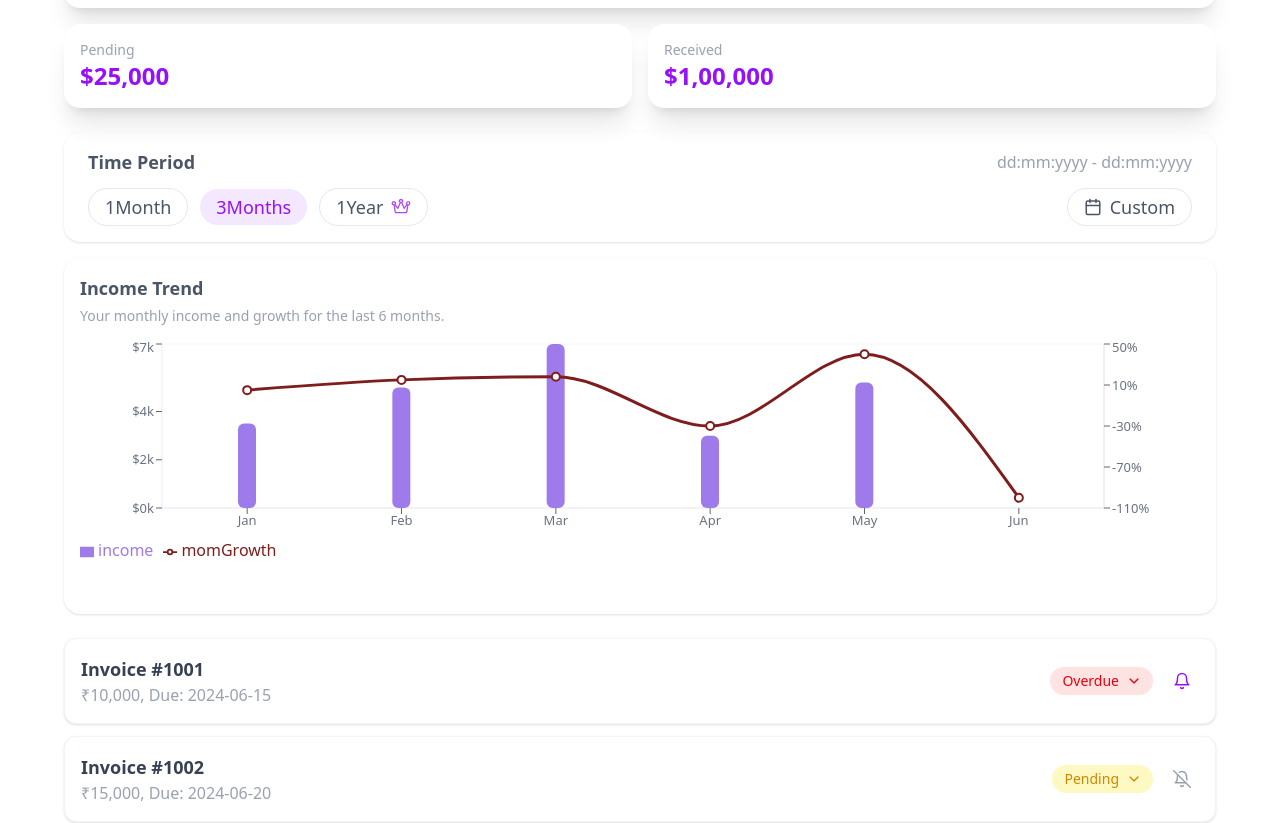
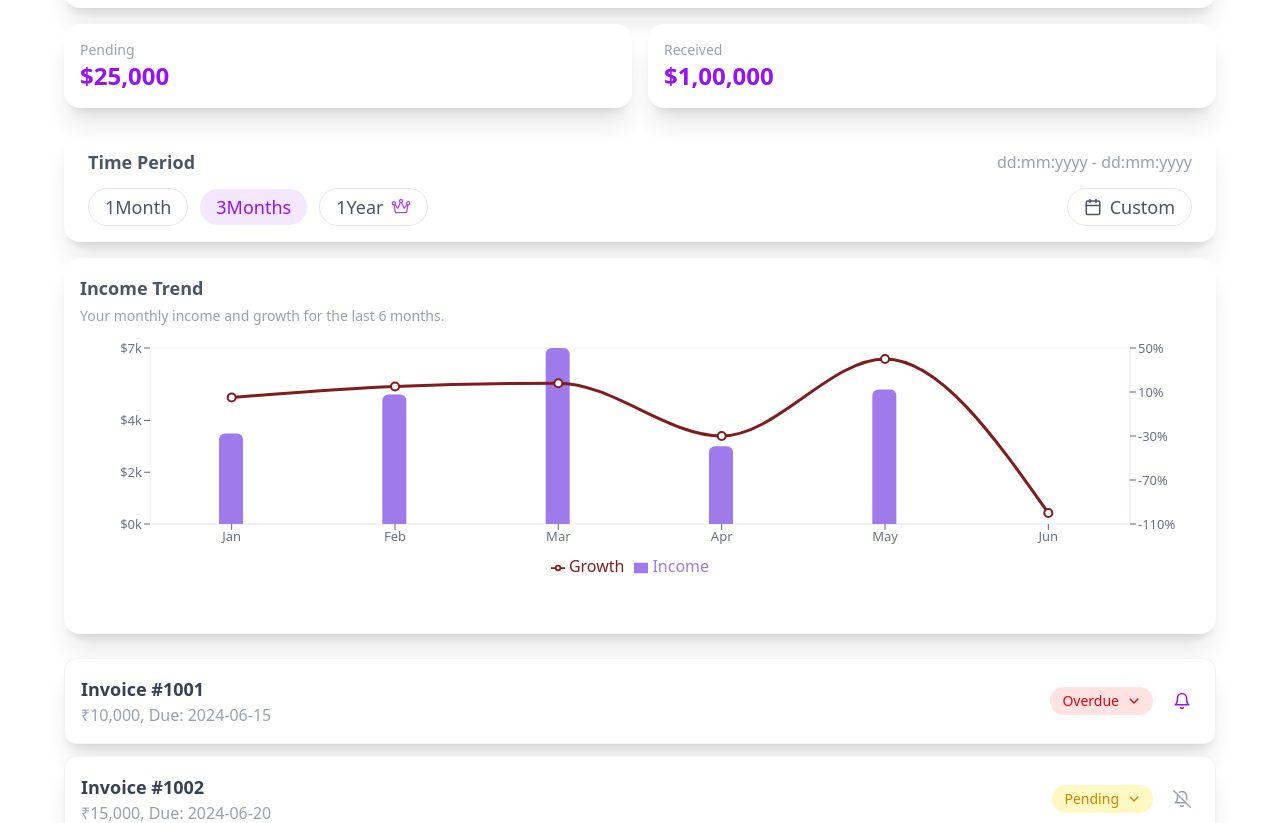
Before and after one commit to aksharkh/Sparkonomy, a React (Vite) app: page / in a window 1280 px wide. Shown: the part 540-1363 px from the top of the page. Built offline with nearby package versions, Linux system fonts and the light colour scheme.

Commit message:
added some shadow and changed some chart styles

```diff
--- a/src/App.jsx
+++ b/src/App.jsx
@@ -90,6 +90,9 @@ export default function App() {
   const [incomeTrends, setIncomeTrends] = useState(initialIncomeTrends);
   const [isModalOpen, setIsModalOpen] = useState(false);
 
+  // NEW: selected time period state (visual only)
+  const [selectedPeriod, setSelectedPeriod] = useState("3Months");
+
   const toggleReminder = (id) => {
     setIncomeTrends((prev) =>
       prev.map((it) => (it.id === id ? { ...it, reminder: !it.reminder } : it))
@@ -154,13 +157,13 @@ export default function App() {
         <img
           src="https://images.rawpixel.com/image_png_800/cHJpdmF0ZS9sci9pbWFnZXMvd2Vic2l0ZS8yMDIyLTA4L2pvYjEwMzQtZWxlbWVudC0wNy00MDMucG5n.png"
           alt="Profile"
-          className="rounded-full w-10 h-10 sm:w-12 sm:h-12 md:w-14 md:h-14 lg:w-16 lg:h-16"
+          className=" cursor-pointer rounded-full w-10 h-10 sm:w-12 sm:h-12 md:w-14 md:h-14 lg:w-16 lg:h-16"
         />
       </div>
 
       <div className="bg-white flex-1 rounded-t-3xl p-4 sm:p-6 md:p-12 lg:p-16 overflow-y-auto no-scrollbar">
         <div
-          className="bg-gray-100 rounded-2xl px-6 py-6 flex flex-col items-center text-center cursor-pointer"
+          className="bg-gray-200 rounded-2xl px-6 py-6 flex flex-col items-center text-center cursor-pointer shadow-xl"
           onClick={() => setIsModalOpen(true)}
         >
           <FiPlusCircle className="text-4xl sm:text-5xl md:text-6xl text-purple-600 mx-1" />
@@ -195,7 +198,7 @@ export default function App() {
           </div>
         </div>
 
-        <div className="bg-white rounded-2xl shadow-sm p-3 mt-6 md:px-6 md:py-4">
+        <div className="bg-white rounded-2xl shadow-xl p-3 mt-6 md:px-6 md:py-4">
           <div className="flex items-center justify-between">
             <h4 className="text-sm sm:text-base md:text-lg font-semibold text-gray-600">
               Time Period
@@ -207,23 +210,50 @@ export default function App() {
 
           <div className="mt-3 flex items-center gap-3 flex-wrap justify-between">
             <div className="flex items-center gap-3 flex-wrap">
-              <div className="px-4 py-1 rounded-full text-sm sm:text-base md:text-lg font-medium inline-flex items-center gap-2 bg-white border border-gray-200 text-gray-600">
+              <button
+                type="button"
+                aria-pressed={selectedPeriod === "1Month"}
+                onClick={() => setSelectedPeriod("1Month")}
+                className={` cursor-pointer px-4 py-1 rounded-full text-sm sm:text-base md:text-lg font-medium inline-flex items-center gap-2 ${
+                  selectedPeriod === "1Month"
+                    ? "bg-purple-100 text-purple-600"
+                    : "bg-white border border-gray-200 text-gray-600"
+                }`}
+              >
                 1Month
-              </div>
+              </button>
 
-              <div className="px-4 py-1 rounded-full text-sm sm:text-base md:text-lg font-medium inline-flex items-center gap-2 bg-purple-100 text-purple-600">
+              <button
+                type="button"
+                aria-pressed={selectedPeriod === "3Months"}
+                onClick={() => setSelectedPeriod("3Months")}
+                className={`cursor-pointer px-4 py-1 rounded-full text-sm sm:text-base md:text-lg font-medium inline-flex items-center gap-2 ${
+                  selectedPeriod === "3Months"
+                    ? "bg-purple-100 text-purple-600"
+                    : "bg-white border border-gray-200 text-gray-600"
+                }`}
+              >
                 3Months
-              </div>
+              </button>
 
-              <div className="px-4 py-1 rounded-full text-sm sm:text-base md:text-lg font-medium inline-flex items-center gap-2 bg-white border border-gray-200 text-gray-600">
+              <button
+                type="button"
+                aria-pressed={selectedPeriod === "1Year"}
+                onClick={() => setSelectedPeriod("1Year")}
+                className={`cursor-pointer px-4 py-1 rounded-full text-sm sm:text-base md:text-lg font-medium inline-flex items-center gap-2 ${
+                  selectedPeriod === "1Year"
+                    ? "bg-purple-100 text-purple-600"
+                    : "bg-white border border-gray-200 text-gray-600"
+                }`}
+              >
                 1Year
                 <PiCrown className="text-lg md:text-xl text-purple-500" />
-              </div>
+              </button>
             </div>
 
             <div className="flex-1" />
 
-            <div className="px-4 py-1 rounded-full text-sm sm:text-base md:text-lg font-medium inline-flex items-center gap-2 bg-white border border-gray-200 text-gray-600">
+            <div className=" cursor-pointer px-4 py-1 rounded-full text-sm sm:text-base md:text-lg font-medium inline-flex items-center gap-2 bg-white border border-gray-200 text-gray-600">
               <FiCalendar className="text-base md:text-lg" />
               <span className="text-sm sm:text-base md:text-lg">Custom</span>
             </div>
--- a/src/common/CombinedChart.jsx
+++ b/src/common/CombinedChart.jsx
@@ -1,4 +1,3 @@
-
 import React from "react";
 import {
   ResponsiveContainer,
@@ -13,25 +12,23 @@ import {
 } from "recharts";
 
 const CombinedChart = ({ data, barKey = "income", lineKey = "momGrowth" }) => {
-
   const legendPayload = [
     { value: "income", type: "square", color: "#9f7aea" },
     { value: "momGrowth", type: "line", color: "#7f1d1d" },
   ];
 
   return (
-    <div className="bg-white rounded-2xl shadow-sm p-4">
+    <div className="bg-white rounded-2xl shadow-xl p-4">
       <h3 className="text-lg font-semibold text-gray-600 mb-1">Income Trend</h3>
       <p className="text-sm text-gray-400 mb-3">
         Your monthly income and growth for the last 6 months.
       </p>
 
-
-      <div style={{ width: "100%", height: 260 }}>
+      <div style={{ width: "100%", height: 280 }}>
         <ResponsiveContainer width="100%" height="100%">
           <ComposedChart
             data={data}
-            margin={{ top: 6, right: 36, left: 18, bottom: 36 }}
+            margin={{ top: 10, right: 20, left: 10, bottom: 40 }}
           >
             <CartesianGrid stroke="#f3f2f8" vertical={false} />
 
@@ -39,19 +36,17 @@ const CombinedChart = ({ data, barKey = "income", lineKey = "momGrowth" }) => {
               dataKey="month"
               tick={{ fill: "#6b7280", fontSize: 13 }}
               axisLine={{ stroke: "#efe9fb" }}
-              padding={{ left: 8, right: 8 }}
+              padding={{ left: 0, right: 0 }}
             />
-
 
             <YAxis
               yAxisId="left"
               tickFormatter={(value) => `$${Math.round(value / 1000)}k`}
               tick={{ fill: "#6b7280", fontSize: 13 }}
               axisLine={{ stroke: "#efe9fb" }}
-              width={64}
+              width={60}
               domain={[0, "dataMax + dataMax * 0.15"]}
             />
-
 
             <YAxis
               yAxisId="right"
@@ -59,43 +54,40 @@ const CombinedChart = ({ data, barKey = "income", lineKey = "momGrowth" }) => {
               tickFormatter={(value) => `${value}%`}
               tick={{ fill: "#6b7280", fontSize: 13 }}
               axisLine={{ stroke: "#eddede" }}
-              width={60}
+              width={50}
               domain={["dataMin - 10", "dataMax + 10"]}
             />
 
             <Tooltip
               formatter={(value, name) => {
-                if (name === lineKey) return [`${value}%`, "momGrowth"];
-                return [`$${value.toLocaleString()}`, "income"];
+                if (name === lineKey) return [`${value}%`, "Growth"];
+                return [`$${value.toLocaleString()}`, "Income"];
               }}
               labelFormatter={(label) => `Month: ${label}`}
             />
 
-
             <Legend
               payload={legendPayload}
               verticalAlign="bottom"
-              align="left"
-              wrapperStyle={{ marginTop: 8, left: 0 }}
+              align="center"
+              wrapperStyle={{ marginTop: 12 }}
             />
-
 
             <Bar
               yAxisId="left"
               dataKey={barKey}
-              name="income"
-              barSize={18}
-              barCategoryGap="30%"
-              radius={[6, 6, 6, 6]}
+              name="Income"
+              barSize={24}
+              barCategoryGap="15%"
+              radius={[6, 6, 0, 0]}
               fill="#9f7aea"
             />
-
 
             <Line
               yAxisId="right"
               type="monotone"
               dataKey={lineKey}
-              name="momGrowth"
+              name="Growth"
               stroke="#7f1d1d"
               strokeWidth={3}
               dot={{ r: 4, fill: "#ffffff", stroke: "#7f1d1d", strokeWidth: 2 }}
--- a/src/common/IncomeTrendCard.jsx
+++ b/src/common/IncomeTrendCard.jsx
@@ -6,7 +6,7 @@ export default function IncomeTrendCard({ item, onToggleReminder, onChangeStatus
   const [menuOpen, setMenuOpen] = useState(false);
   const menuRef = useRef();
 
-  // close menu when clicking outside
+
   useEffect(() => {
     const handler = (e) => {
       if (menuRef.current && !menuRef.current.contains(e.target)) {
@@ -18,9 +18,9 @@ export default function IncomeTrendCard({ item, onToggleReminder, onChangeStatus
   }, []);
 
   return (
-    <div className="bg-white rounded-xl p-4 shadow-sm border border-gray-100">
+    <div className="bg-white rounded-xl p-4 shadow-xl border border-gray-100">
       <div className="flex items-center justify-between gap-4">
-        {/* Left side - title + subtitle */}
+
         <div>
           <div className="text-sm sm:text-base md:text-lg font-semibold text-gray-700">
             {item.title}
@@ -30,7 +30,7 @@ export default function IncomeTrendCard({ item, onToggleReminder, onChangeStatus
           </div>
         </div>
 
-        {/* Right side - status badge (opens custom menu) + reminder toggle */}
+
         <div className="flex items-center gap-3 relative">
           <div
             ref={menuRef}
@@ -42,7 +42,7 @@ export default function IncomeTrendCard({ item, onToggleReminder, onChangeStatus
             aria-haspopup="true"
             aria-expanded={menuOpen}
           >
-            {/* Colored badge (visual and click target) with down arrow */}
+
             <div
               className={`px-3 py-1 rounded-full text-xs sm:text-sm inline-flex items-center gap-2 ${item.statusColor} cursor-pointer select-none`}
             >
@@ -55,10 +55,10 @@ export default function IncomeTrendCard({ item, onToggleReminder, onChangeStatus
               />
             </div>
 
-            {/* Custom dropdown menu (appears on click) */}
+
             {menuOpen && (
               <div
-                className="absolute right-0 mt-2 w-36 bg-white border border-gray-100 rounded-lg shadow-md z-30 pointer-events-auto"
+                className="absolute right-0 mt-2 w-36 bg-white border border-gray-100 rounded-lg shadow-xl z-30 pointer-events-auto"
                 role="menu"
                 aria-label="Status options"
               >
@@ -96,7 +96,7 @@ export default function IncomeTrendCard({ item, onToggleReminder, onChangeStatus
             )}
           </div>
 
-          {/* Bell toggle */}
+
           <button
             onClick={(e) => {
               e.stopPropagation();
--- a/src/common/NewInvoiceModal.jsx
+++ b/src/common/NewInvoiceModal.jsx
@@ -9,7 +9,7 @@ export default function NewInvoiceModal({ onClose, onCreate }) {
   const submit = (e) => {
     e.preventDefault();
     if (!amount || !dueDate) {
-      // minimal validation; keep behavior simple
+
       alert("Please enter amount and due date.");
       return;
     }
```
